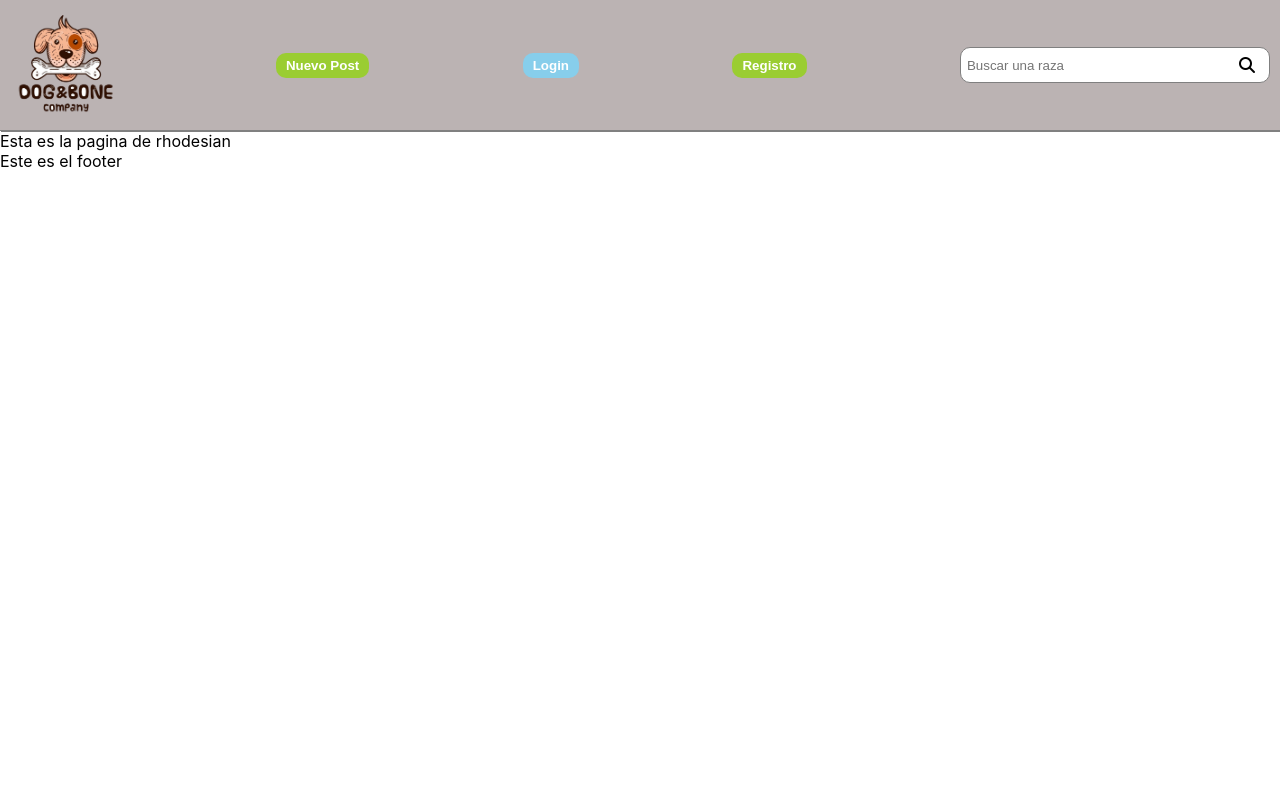
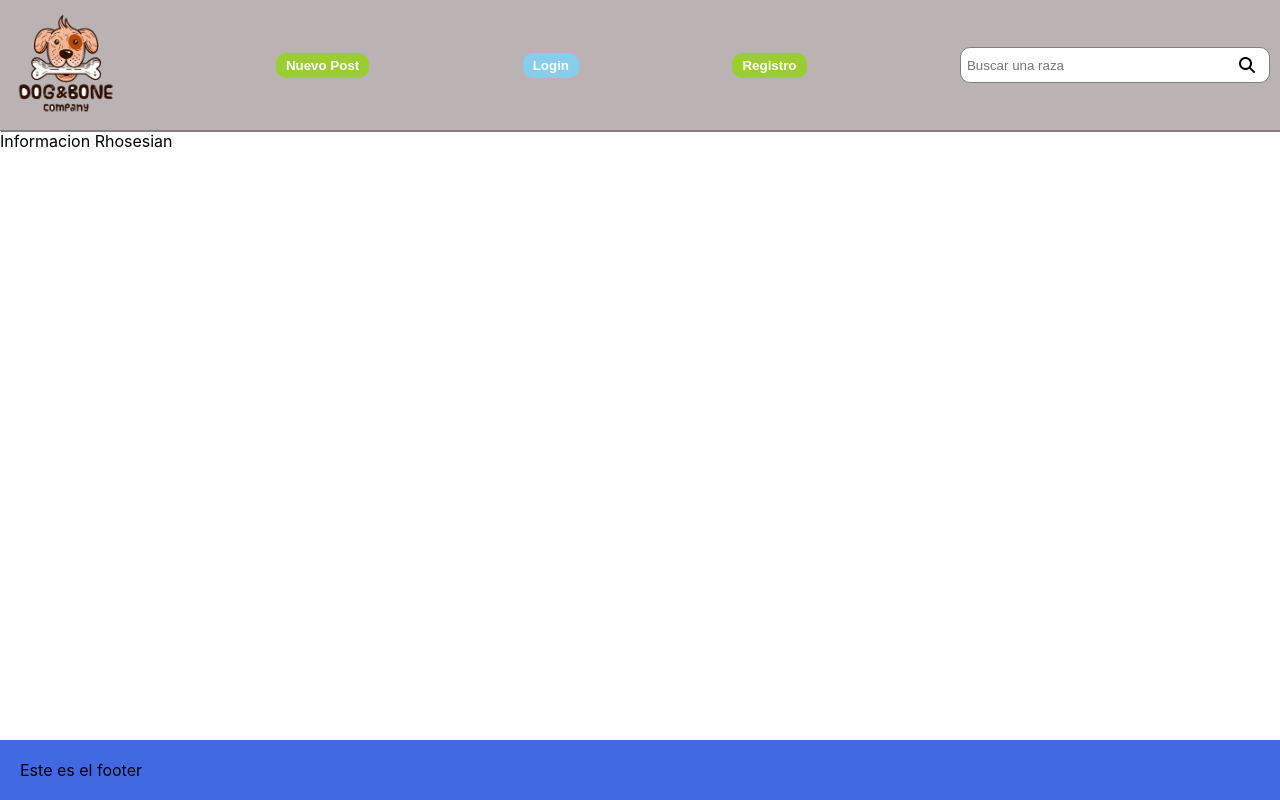
Before and after one commit to ABALO1989/webClase, a React (Create React App) app: page /rhodesian in a window 1280 px wide. Built offline with nearby package versions, Linux system fonts and the light colour scheme.

Commit message:
layout general para todas las paginas

```diff
--- a/src/App.jsx
+++ b/src/App.jsx
@@ -3,6 +3,8 @@ import Index from 'pages';
 import RhodesianInfoPage from 'pages/rhodesian';
 import { BrowserRouter as Router, Switch, Route } from "react-router-dom";
 import './styles/styles.css';
+import Layout from 'layouts/Layout';
+import BorderCollie from 'pages/borderCollie';
 
 
 
@@ -10,17 +12,20 @@ function App() {
   return (
     <div className="App">
       <Router>
+        <Layout>
           <Switch>
             <Route path='/rhodesian'>
               <RhodesianInfoPage />
+            </Route>
+            <Route path='/borderCollie'>
+              <BorderCollie />
             </Route>
             <Route path='/'>
               <Index />
             </Route>
           </Switch>
-
+        </Layout>
       </Router>
-
     </div>
 
   );
--- /dev/null
+++ b/src/layouts/Layout.jsx
@@ -0,0 +1,16 @@
+import React from 'react';
+import Header from 'components/Header';
+import Footer from 'components/Footer';
+
+
+
+const Layout = ({children}) => {
+    return (
+        <div className='mainContaniner'>
+            <Header />
+            <main>{children}</main>
+            <Footer />
+        </div>
+    )
+}
+export default Layout
--- /dev/null
+++ b/src/pages/borderCollie.jsx
@@ -0,0 +1,11 @@
+import React from 'react'
+
+const BorderCollie = () => {
+    return (
+        <div>
+            Esta es la infromacion del border Collier
+        </div>
+    )
+}
+
+export default BorderCollie
--- a/src/pages/index.jsx
+++ b/src/pages/index.jsx
@@ -1,14 +1,10 @@
 import CardRazaPerros from "components/CardRazaPerros";
 import borderCollier from 'media/borderCollier.jpg';
 import rodhesian from 'media/rodesian.jpg';
-import Header from "components/Header";
-import Footer from "components/Footer";
 
 
 function Index() {
     return (
-        <div>
-            <Header />
         <main>
             <section>
                 <h2>Razas de perros</h2>
@@ -17,10 +13,7 @@ function Index() {
                     <CardRazaPerros nombreRaza='Rhodesian' imagenRaza={rodhesian} color='breedCardVerde' likes="150" comentarios="80" vista="800" />
                 </ul>
             </section>
-                <section></section>
         </main>
-            <Footer />
-        </div>
     );
 }
 
--- a/src/pages/rhodesian.jsx
+++ b/src/pages/rhodesian.jsx
@@ -1,13 +1,8 @@
-import Footer from "components/Footer";
-import Header from "components/Header";
+
 
 function RhodesianInfoPage() {
     return (
-        <div>
-            <Header />
-            <div>Esta es la pagina de rhodesian</div>
-            <Footer />
-        </div>
+        <div>Informacion Rhosesian</div>
 
     );
 }
--- a/src/styles/styles.css
+++ b/src/styles/styles.css
@@ -22,6 +22,24 @@ ul{
   align-items: center;
   align-items:center;
 }
+
+
+.mainContaniner{
+  display: flex;
+  flex-direction: column;
+  height: 100vh;
+}
+
+.mainContaniner> main {
+  height: 100%;
+}
+
+.mainContaniner> footer {
+  background-color:royalblue;
+  padding: 20px;
+}
+
+
 
 .buscar{
   background-color: white;
```
Also changed, not shown: src/layouts/Layout.tsx (deleted). Lines whose indentation alone changed are shown as unchanged.
